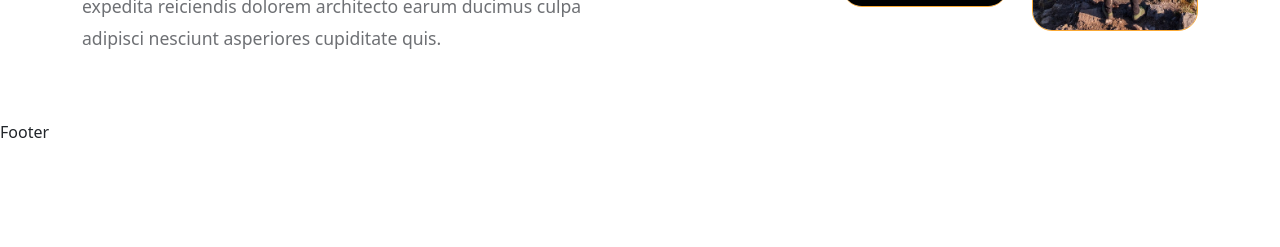
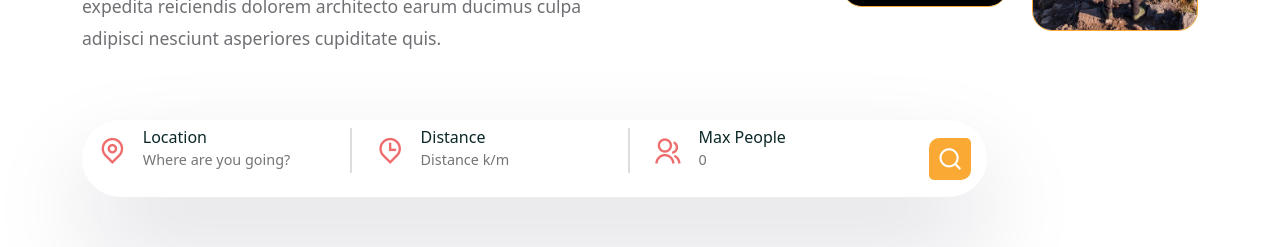
Before and after one commit to Goat95/tour-management, a React (Create React App) app in the folder frontend/: page /home in a window 1280 px wide. Shown: the part 529-776 px from the top of the page. Built offline with nearby package versions, Linux system fonts and the light colour scheme; grey boxes are pictures that could not be loaded; a web font is replaced by a local one.

Commit message:
feat: implement search bar component

```diff
--- a/frontend/src/pages/Home.jsx
+++ b/frontend/src/pages/Home.jsx
@@ -7,6 +7,7 @@
 import worldImg from "../assets/images/world.png";
 
 import Subtitle from "../shared/Subtitle";
+import SearchBar from "../shared/SearchBar";
 
 const Home = () => {
   return (
@@ -48,6 +49,8 @@
                 <img src={heroImg02} alt="heroimg" />
               </div>
             </Col>
+
+            <SearchBar />
           </Row>
         </Container>
       </section>
--- /dev/null
+++ b/frontend/src/shared/SearchBar.jsx
@@ -0,0 +1,70 @@
+import { useRef } from "react";
+import { Col, Form, FormGroup } from "reactstrap";
+
+import "./search-bar.css";
+
+const SearchBar = () => {
+  const locationRef = useRef("");
+  const distanceRef = useRef(0);
+  const maxGroupSizeRef = useRef(0);
+
+  const searchHandler = () => {
+    const location = locationRef.current.value;
+    const distance = distanceRef.current.value;
+    const maxGroupSize = maxGroupSizeRef.current.value;
+
+    if (location === "" || distance === "" || maxGroupSize === "") {
+      return alert("All fields are required!");
+    }
+  };
+
+  return (
+    <Col lg="12">
+      <div className="search__bar">
+        <Form className="d-flex align-items-center gap-4">
+          <FormGroup className="d-flex gap-3 form__group form__group-fast">
+            <span>
+              <i class="ri-map-pin-line"></i>
+            </span>
+            <div>
+              <h6>Location</h6>
+              <input
+                type="text"
+                placeholder="Where are you going?"
+                ref={locationRef}
+              />
+            </div>
+          </FormGroup>
+          <FormGroup className="d-flex gap-3 form__group form__group-fast">
+            <span>
+              <i class="ri-map-pin-time-line"></i>
+            </span>
+            <div>
+              <h6>Distance</h6>
+              <input
+                type="number"
+                placeholder="Distance k/m"
+                ref={distanceRef}
+              />
+            </div>
+          </FormGroup>
+          <FormGroup className="d-flex gap-3 form__group form__group-last">
+            <span>
+              <i class="ri-group-line"></i>
+            </span>
+            <div>
+              <h6>Max People</h6>
+              <input type="number" placeholder="0" ref={maxGroupSizeRef} />
+            </div>
+          </FormGroup>
+
+          <span className="search__icon" type="submit" onClick={searchHandler}>
+            <i class="ri-search-line"></i>
+          </span>
+        </Form>
+      </div>
+    </Col>
+  );
+};
+
+export default SearchBar;
--- /dev/null
+++ b/frontend/src/shared/search-bar.css
@@ -0,0 +1,40 @@
+.search__bar {
+  padding: 0.5rem 1rem;
+  border-radius: 50px;
+  box-shadow: rgba(17, 12, 46, 0.15) 0px 48px 100px 0px;
+  width: max-content;
+  margin-top: 50px;
+}
+
+.form__group span {
+  font-size: 1.8rem;
+  color: #ee6e6e;
+}
+
+.form__group input {
+  border: none;
+  font-size: 0.9rem;
+  color: var(--heading-color);
+  font-weight: 500;
+}
+
+.form__group input:focus {
+  outline: none;
+}
+
+.form__group h6 {
+  margin-bottom: 0;
+}
+
+.form__group-fast {
+  border-right: 2px solid #ddd;
+}
+
+.search__icon i {
+  font-size: 1.6rem;
+  padding: 0.5rem;
+  background: var(--secondary-color);
+  color: #fff;
+  border-radius: 10px 5px 10px 5px;
+  cursor: pointer;
+}
```
